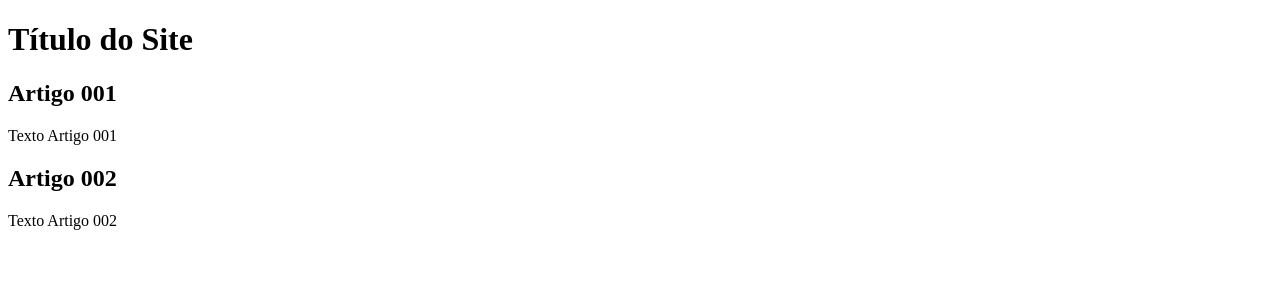
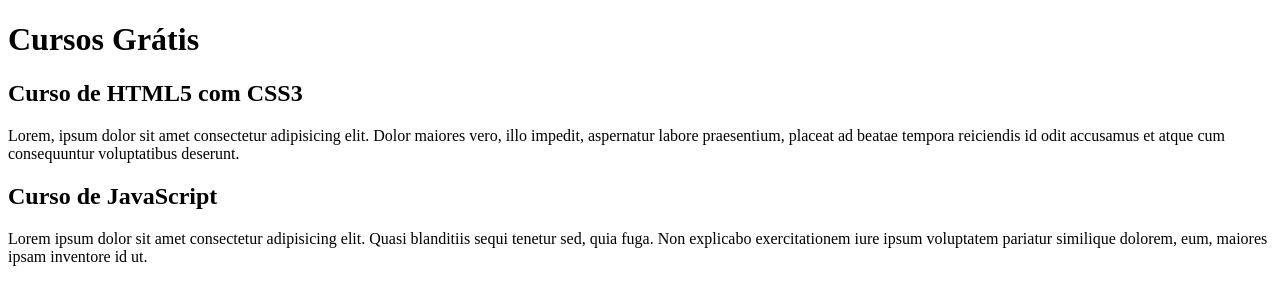
Before and after one commit to LaysaPinho/projeto-site, a plain HTML site: page index.html in a window 1280 px wide. Drawn offline with Linux system fonts and the light colour scheme.

Commit message:
comecei a escrever o conteúdo

```diff
--- a/index.html
+++ b/index.html
@@ -8,13 +8,13 @@
 <body>
     <main>
         <header>
-            <h1>Título do Site</h1>
+            <h1>Cursos Grátis</h1>
         </header>
         <article>
-            <h2>Artigo 001</h2>
-            <p>Texto Artigo 001</p>
-             <h2>Artigo 002</h2>
-            <p>Texto Artigo 002</p>
+            <h2>Curso de HTML5 com CSS3</h2>
+            <p>Lorem, ipsum dolor sit amet consectetur adipisicing elit. Dolor maiores vero, illo impedit, aspernatur labore praesentium, placeat ad beatae tempora reiciendis id odit accusamus et atque cum consequuntur voluptatibus deserunt.</p>
+             <h2>Curso de JavaScript</h2>
+            <p>Lorem ipsum dolor sit amet consectetur adipisicing elit. Quasi blanditiis sequi tenetur sed, quia fuga. Non explicabo exercitationem iure ipsum voluptatem pariatur similique dolorem, eum, maiores ipsam inventore id ut.</p>
         </article>
     </main>
 
```
